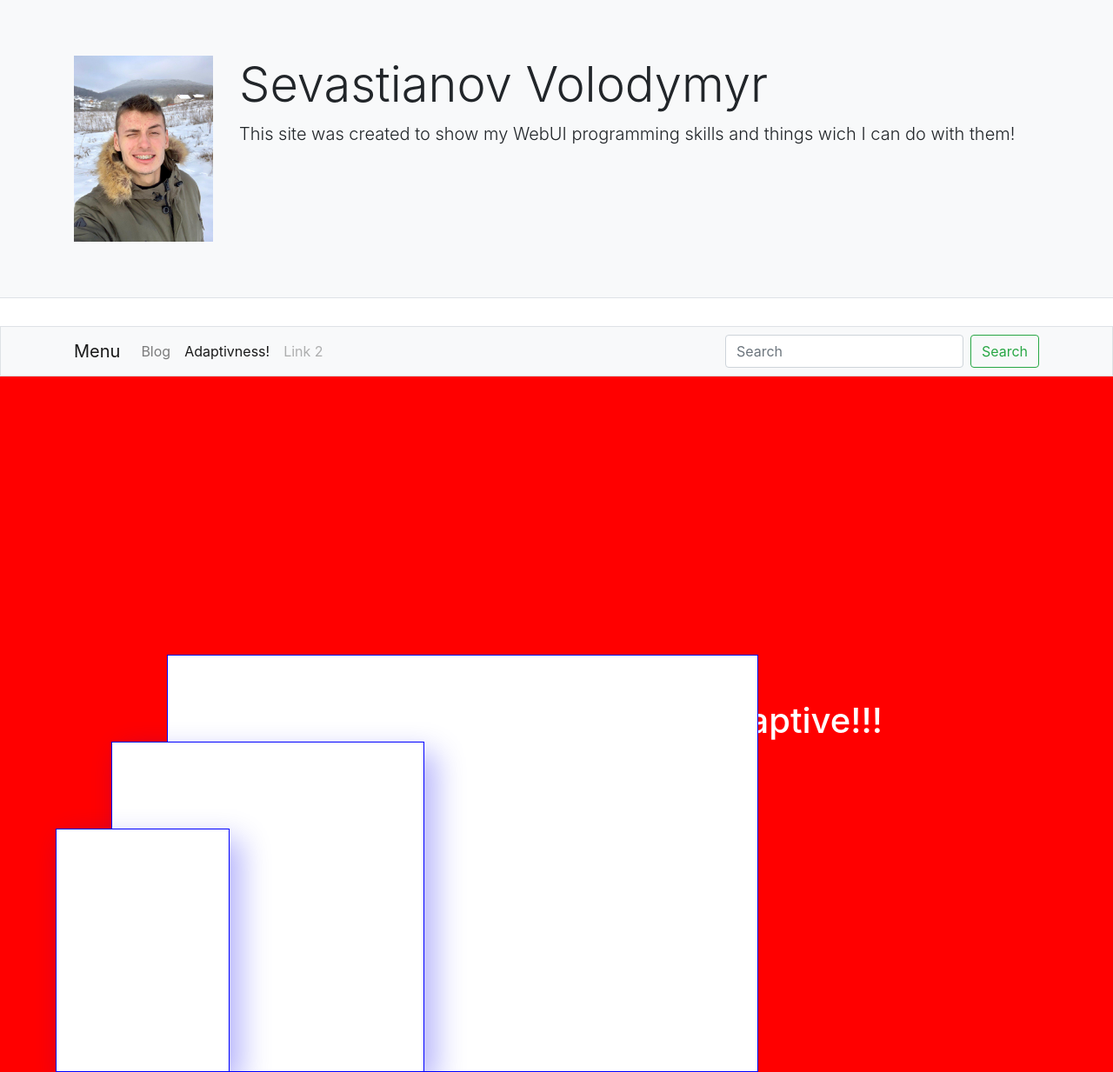
After one commit to benladenusam/BecomeProgrammer, a Django app: page /adaptive/ in a window 1280 px wide. The commit adds this page. Shown: the whole page at 87% size. Run offline with Django 3.2, Linux system fonts and the light colour scheme; some libraries are stand-ins or nearby versions.

Commit message:
Fixed navbar and made a half of the first task!

```diff
--- /dev/null
+++ b/personal/static/personal/css/adaptive.css
@@ -0,0 +1,47 @@
+.section{
+    background-color: red;
+    color: #fff;
+    height: 100vh;
+    display: flex;
+    justify-content: center;
+    align-items: center;
+    position: relative;
+}
+.heading{
+    margin-left: 20%;
+}
+.phone,
+.tablet,
+.desktop {
+    background-color: #fff;
+}
+.phone {
+    width: 200px;
+    height: 280px;
+    position: absolute;
+    left: 5%;
+    bottom: 0;
+    border: 1px solid blue;
+    z-index: 2;
+    box-shadow: 13px 13px 32px 0 rgba(6, 2, 242, 0.3);
+}
+.tablet {
+    width: 360px;
+    height: 380px;
+    box-shadow: 13px 13px 32px 0 rgba(6, 2, 242, 0.3);
+    position: absolute;
+    left: 10%;
+    bottom: 0;
+    background-color: #fff;
+    border: 1px solid blue;
+    z-index: 1;
+}
+.desktop {
+    height: 480px;
+    width: 680px;
+    background-color: #fff;
+    position: absolute;
+    bottom: 0;
+    left: 15%;
+    border: 1px solid blue;
+}
--- /dev/null
+++ b/personal/templates/personal/adaptive.html
@@ -0,0 +1,9 @@
+{% extends "personal/header.html" %}
+{% block content %}
+<div class="section">
+    <div class="phone"></div>
+    <div class="tablet"></div>
+    <div class="desktop"></div>
+    <h1 class="heading">This things are adaptive!!!</h1>
+</div>
+{% endblock %}
--- a/personal/templates/personal/header.html
+++ b/personal/templates/personal/header.html
@@ -2,6 +2,7 @@
     <head>
         {% load staticfiles %}
         <link rel="stylesheet" href="{% static 'personal/css/bootstrap.min.css' %}" type="text/css"/>
+        <link rel="stylesheet" href="{% static 'personal/css/adaptive.css' %}" type="text/css">
     </head>
     <body>
     <div class="jumbotron jumbotron-fluid bg-light border-bottom">
--- a/personal/templates/personal/includes/navbar.html
+++ b/personal/templates/personal/includes/navbar.html
@@ -1,21 +1,21 @@
 {% block content %}
 <nav class="navbar sticky-top border navbar-expand-lg navbar-light bg-light">
         <div class="container">
-        <a class="navbar-brand" href="#">Navbar</a>
+        <a class="navbar-brand" href="#">Menu</a>
         <button class="navbar-toggler" type="button" data-toggle="collapse" data-target="#navbarTogglerDemo02" aria-controls="navbarTogglerDemo02" aria-expanded="false" aria-label="Toggle navigation">
           <span class="navbar-toggler-icon"></span>
         </button>
 
         <div class="collapse navbar-collapse" id="navbarTogglerDemo02">
           <ul class="navbar-nav mr-auto mt-2 mt-lg-0">
-            <li class="nav-item active">
-              <a class="nav-link" href="#">Home <span class="sr-only">(current)</span></a>
+            <li class="nav-item {% if nbar == 'home' %}active{% endif %}">
+              <a class="nav-link" href="/">Blog {% if nbar == 'home' %}<span class="sr-only">(current)</span>{% endif %}</a>
+            </li>
+            <li class="nav-item {% if nbar == 'adaptive' %}active{% endif %}">
+              <a class="nav-link" href="/adaptive">Adaptivness! {% if nbar == 'adaptive' %}<span class="sr-only">(current)</span>{% endif %}</a>
             </li>
             <li class="nav-item">
-              <a class="nav-link" href="#">Link</a>
-            </li>
-            <li class="nav-item">
-              <a class="nav-link disabled" href="#" tabindex="-1" aria-disabled="true">Disabled</a>
+              <a class="nav-link disabled" href="#" tabindex="-1" aria-disabled="true">Link 2</a>
             </li>
           </ul>
           <form class="form-inline my-2 my-lg-0">
--- a/personal/urls.py
+++ b/personal/urls.py
@@ -3,4 +3,5 @@
 from . import views
 urlpatterns = [
         path('', views.index, name='index'),
+        path('adaptive/', views.adaptive, name='adaptive'),
 ]
--- a/personal/views.py
+++ b/personal/views.py
@@ -3,5 +3,11 @@
 from .models import Post
 
 def index(request):
-    posts = Post.objects.filter(published_date__lte=timezone.now()).order_by('published_date')
-    return render(request, 'personal/home.html', {'posts': posts})
+    posts = Post.objects.filter(published_date__lte=timezone.now()).order_by('published_date').reverse()
+    return render(request, 'personal/home.html', {
+        'posts': posts,
+        'nbar': 'home',
+        })
+
+def adaptive(request):
+    return render(request, 'personal/adaptive.html', {'nbar': 'adaptive'})
```
